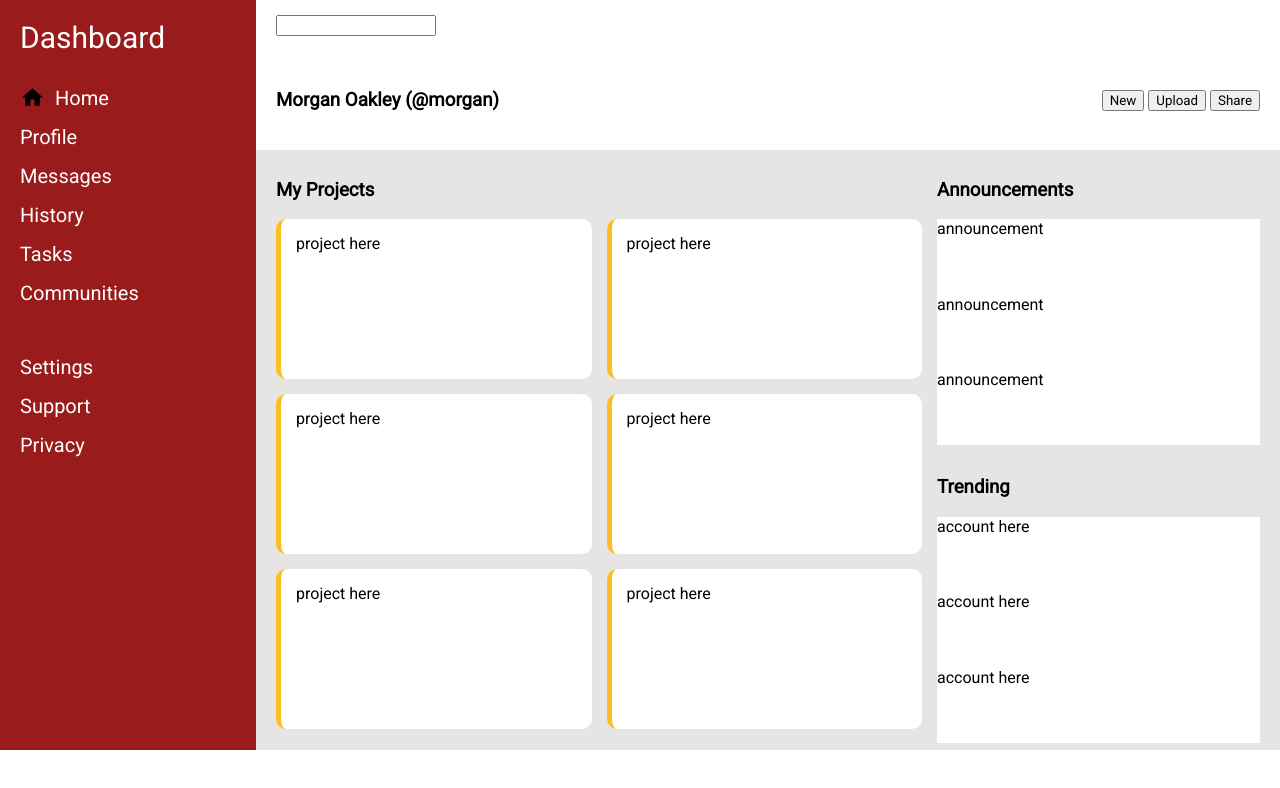
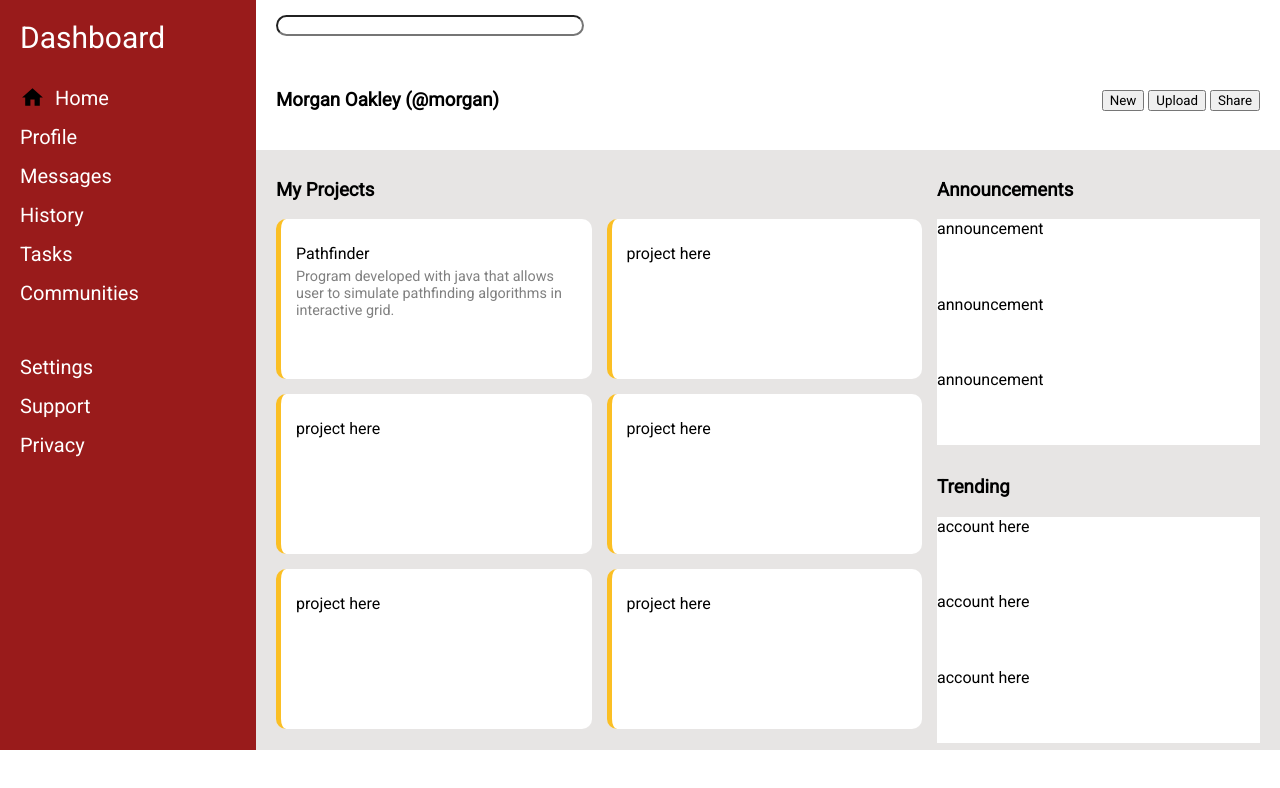
Before and after one commit to Xysar/AdminDashboard, a plain HTML site: page index.html in a window 1280 px wide. Drawn offline with Linux system fonts and the light colour scheme.

Commit message:
Add structure to project cards

```diff
--- a/index.html
+++ b/index.html
@@ -34,7 +34,7 @@
         </div>
       </div>
       <div class="nav">
-        <input type="text" />
+        <input class="searchbar" type="text" />
       </div>
       <div class="header">
         <h3>Morgan Oakley (@morgan)</h3>
@@ -50,7 +50,13 @@
           <h3>My Projects</h3>
 
           <div class="myprojects">
-            <div class="project">project here</div>
+            <div class="project">
+              <p class="projectname">Pathfinder</p>
+              <p class="projectsubtext">
+                Program developed with java that allows user to simulate
+                pathfinding algorithms in interactive grid.
+              </p>
+            </div>
             <div class="project">project here</div>
             <div class="project">project here</div>
             <div class="project">project here</div>
--- a/style.css
+++ b/style.css
@@ -1,5 +1,11 @@
 * {
   font-family: "Roboto", sans-serif;
+}
+
+.searchbar {
+  border: white 10px grey;
+  border-radius: 25px;
+  width: 300px;
 }
 
 body {
@@ -35,6 +41,12 @@ li {
   list-style-type: none;
   display: flex;
   align-items: center;
+}
+
+p {
+  margin: 0;
+  padding: 0;
+  border: 0;
 }
 
 .logo {
@@ -73,7 +85,8 @@ li {
   width: 250px;
   height: 160px;
   flex: 1 0 250px;
-  padding: 15px;
+  padding: 25px 15px 25px 15px;
+
   border-radius: 10px;
   border-left: 5px #fbbf24 solid;
   box-sizing: border-box;
@@ -105,10 +118,17 @@ li {
   flex-direction: column;
   height: 80%;
 }
+
 .icons {
   width: 25px;
   margin-right: 10px;
 }
+
 .trending-accounts {
   flex: 1 0 50px;
 }
+.projectsubtext {
+  font-size: 0.9em;
+  color: grey;
+  margin-top: 5px;
+}
```
